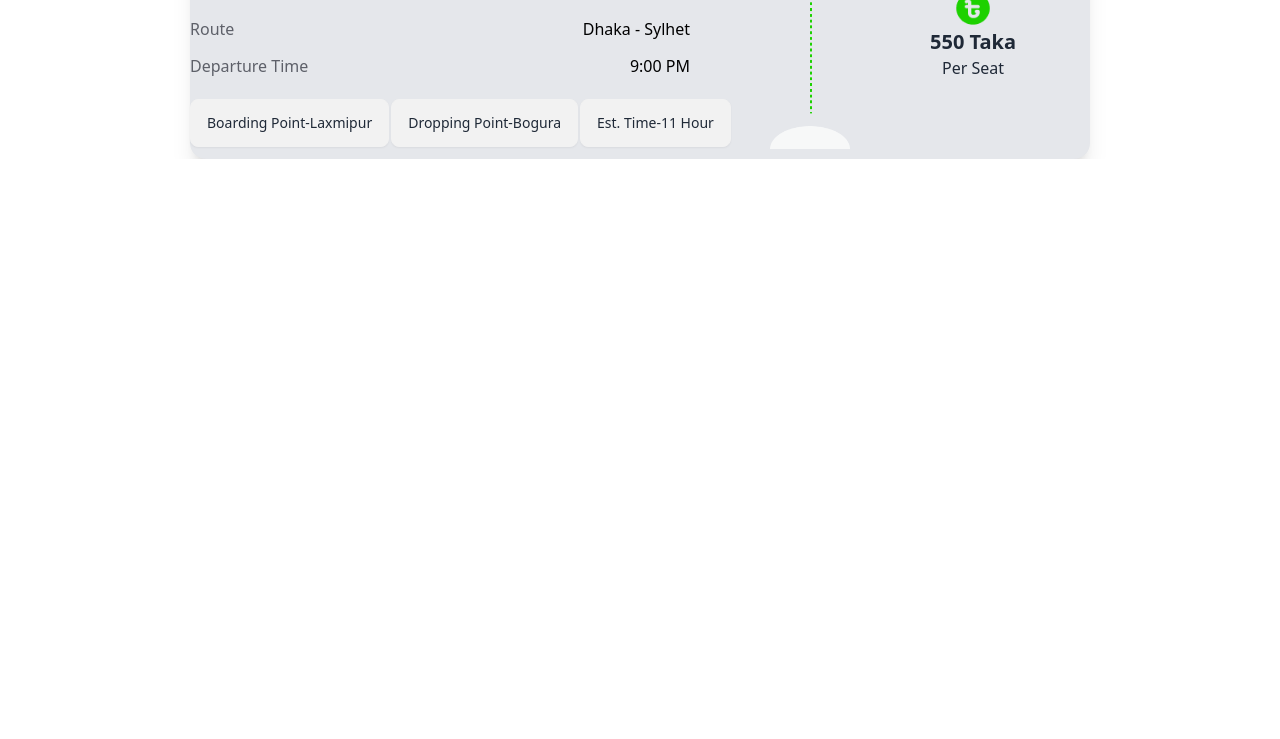
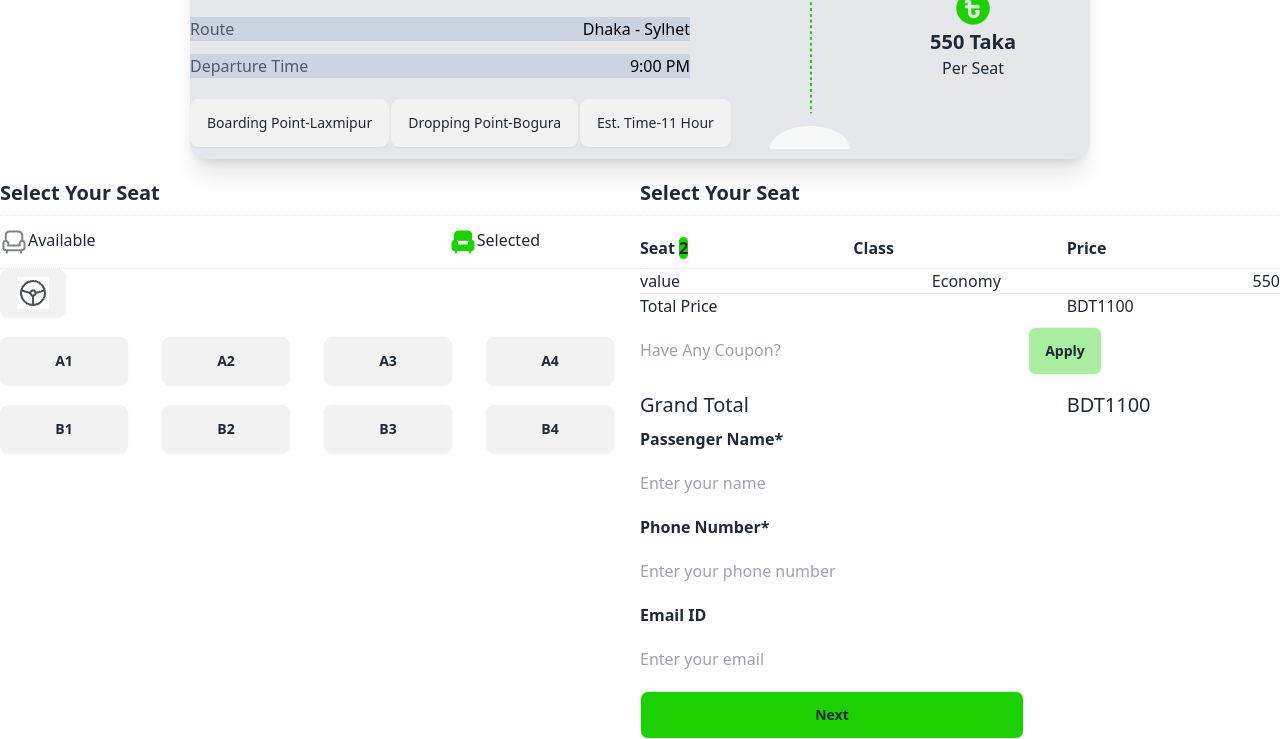
Before and after one commit to rakibulVSC/assignment-5, a plain HTML site: page styles/index.html in a window 1280 px wide. Shown: the part 1189-1928 px from the top of the page. Before the commit the page ends 1348 px from the top, so only its background shows below. Drawn offline with nearby package versions, Linux system fonts and the light colour scheme.

Commit message:
add text

```diff
--- a/styles/index.html
+++ b/styles/index.html
@@ -41,7 +41,7 @@
         </ul>
       </div>
       <div class="navbar-end">
-        <a class="btn bg-[#1DD1001A] border-[#1DD10066] text-[#1DD100] text-xl  font-bold rounded-md">Bus <span><img
+        <a class="btn bg-[#1DD1001A] border-[#1DD10060] text-[#1DD100] text-xl  font-bold rounded-md">Bus <span><img
               src="../images/bus-icon.png" alt=""></span></a>
       </div>
     </div>
@@ -55,7 +55,7 @@
           <p class="mx-auto  h-8 w-1/2 text-center text-[#FFFFFF] text-lg font-normal tracking-normal ">When the buses
             leave the stand, it becomes quiet. But when another bus comes, it becomes busier again.</p>
           <div class="card-actions mt-0 ">
-            <button class="btn text-[#030712] bg-[#1DD100] text-xl font-bold mx-auto ">Buy Tickets</button>
+           <a class="mx-auto" href="#paribahan"> <button class="btn text-[#030712] bg-[#1DD100] text-xl font-bold mx-auto ">Buy Tickets</button></a>
           </div>
         </div>
       </div>
@@ -104,7 +104,7 @@
     </section>
 
     <!-- paribahann section  -->
-    <section class="mt-5">
+    <section id="paribahan" class="mt-5">
 
       <h1 class="text-center font-extrabold text-4xl">R.H Paribahan</h1>
       <p class="text-[#03071299] text-center h-12 w-1/2 justify-center mx-auto mt-4">Yes, you can run unit tests and
@@ -126,19 +126,19 @@
             </div>
             <button class="btn">
               <img src="../images/seat-green.png" alt="">
-              <span>40</span><span>Seats Left</span>
+              <span>8</span><span>Seats Left</span>
           </div>
           <section id="route" class="mt-5 ">
-            <div class="flex justify-between ">
+            <div class="flex justify-between bg-slate-300 ">
               <p class="text-[#03071299] text-left">Route</p>
               <p class="font-medium text-base text-black">Dhaka - Sylhet</p>
               </div>
-            <hr>
-            <div class="flex justify-between mt-3">
+              <hr style="border-style:dotted;">
+            <div class="flex justify-between mt-3 bg-slate-300 ">
               <p class="text-[#03071299] text-left">Departure Time</p>
               <p class="font-medium text-base text-black">9:00 PM</p>
               </div>
-            <hr>
+              <hr style="border-style:dotted;">
             <div id="route"  class="flex justify-between mt-5 gap-0.5">
               <button class="btn font-light text-sm">Boarding Point-Laxmipur</button>
               <button class="btn font-light text-sm">Dropping Point-Bogura</button>
@@ -160,13 +160,111 @@
         </div>
 
       </section>
+   </section>
 
-    </section>
+
+   <!-- seat section  -->
+   <section class="flex">
+    <!-- 1st div  -->
+    <section class="flex-1">
+      <h1 class="font-extrabold text-xl mt-5 mb-2">Select Your Seat</h1>
+      <hr style="border-style:dotted;">
+      <div class="flex justify-between mt-3 mb-3" style="width: 540px;">
+       <div class="flex">
+        <hr style="border-style:dotted;">
+        <img src="../images/seat   gray.jpeg" alt="">
+        <span>Available</span>
+
+      </div>
+      <hr style="border-style:dotted;">
+      <div class="flex">
+        <img src="../images/seat-green-filled.png" alt="">
+        <span>Selected</span>
+      </div>
+
+      </div>
+      <hr style="border-style:dotted;">
+
+      <button class="btn flex justify-between space-x-28 "><img src="../images/tabler-icon-steering-wheel.jpeg" alt=""></button>
+
+      <div class="grid grid-cols-4 mt-5 gap-2">
+        <button id="card" class="btn w-32"><h4>A1</h4> </button>
+        <button id="card" class="btn w-32"><h4>A2</h4> </button>
+        <button id="card" class="btn w-32"><h4>A3</h4></button>
+        <button id="card" class="btn w-32"><h4>A4</h4></button>
+      </div>
+      <div class="grid grid-cols-4 mt-5 gap-2">
+        <button id="card" class="btn w-32"><h4>B1</h4> </button>
+        <button id="card" class="btn w-32"><h4>B2</h4> </button>
+        <button id="card" class="btn w-32"><h4>B3</h4></button>
+        <button id="card" class="btn w-32"><h4>B4</h4></button>
+      </div>
+      </section>
+    <!-- <div>
+      <p>|</p>
+      <p>|</p>
+      <p>|</p>
+    </div> -->
+    <!-- 2nd div  -->
+  <section class="flex-1">
+    <h1 class="font-extrabold text-xl mt-5 mb-2">Select Your Seat</h1>
+    <hr style="border-style:dotted;">
+    <div class="container">
+      <div class="grid grid-cols-3 justify-around mt-5 mb-2">
+        <p class="text-base font-bold">Seat <span class="rounded-full bg-[#1DD100]">2</span></p>
+        <p class="text-base font-bold">Class</p>
+        <p class="text-base font-bold">Price</p>
+      </div>
+      <hr style="border-style:dotted;">
+       <div id="class">
+
+      </div>
+      <hr>
+
+    </div>
+    <div class="grid grid-cols-3 justify-between">
+      <p>Total Price</p>
+      <p></p>
+      <p class="items-center">BDT<span>1100</span></p>
+    </div>
+    <input class="mt-5 w-96" type="text" name="" id="" placeholder="Have Any Coupon?"> <button class="btn bg-[#1DD10060]">Apply</button></input>
+    <div class="grid grid-cols-3 justify-between mt-4">
+      <p class="text-xl font-medium">Grand Total</p>
+      <p></p>
+      <p class="text-xl font-medium">BDT<span>1100</span></p>
+    </div>
+    <p class="text-base font-bold mt-2">Passenger Name*</p>
+    <input class="h-12 w-96 rounded-md mt-2" type="text" name="" id="" placeholder="Enter your name">
+    <p class="text-base font-bold mt-2">Phone Number*</p>
+    <input  class="h-12 w-96 rounded-md mt-2" type="text" name="" id="" placeholder="Enter your phone number">
+    <p class="text-base font-bold mt-2">Email ID</p>
+    <input  class="h-12 w-96 rounded-md mt-2" type="text" name="" id="" placeholder="Enter your email">
+  <br>
+    <!-- Open the modal using ID.showModal() method -->
+<button class="btn mt-2 w-96 bg-[#1DD100]" onclick="my_modal_1.showModal()">Next</button>
+<dialog id="my_modal_1" class="modal">
+  <div class="modal-box">
+    <img class="mx-auto" src="../images/success.png" alt="">
+    <h3 class="font-bold text-lg text-[#1DD100] mx-auto text-center mt-1">Success</h3>
+    <p class="py-2 text-center">Thank you for Booking Our Bus Seats. We are working hard to find the best service and deals for you.</p>
+    <p class="text-center">Shortly you will find a confirmation in your email.</p>
+    <div class="rounded-md ">
+      <form method="dialog">
+        <!-- if there is a button in form, it will close the modal -->
+        <button class="btn mx-auto">Continue</button>
+      </form>
+    </div>
+  </div>
+</dialog>
+
+  </section>
+   </section>
   </main>
 
 
   <footer>
-
+ <script src="ticket.js"></script>
+ <script src="extra.js"></script>
   </footer>
 
 </body>
--- a/styles/ticket.js
+++ b/styles/ticket.js
@@ -0,0 +1,46 @@
+// add div
+function createNewDiv(){
+const newDiv=document.createElement("div");
+newDiv.classList.add("flex", "justify-between");
+const paragraph=document.createElement("p");
+paragraph.innerText="value";
+newDiv.appendChild(paragraph);
+const para=document.createElement("p");
+para.textContent="Economy";
+newDiv.appendChild(para);
+const parah=document.createElement("p");
+parah.textContent="550";
+newDiv.appendChild(parah);
+document.getElementById('class').appendChild(newDiv);
+
+
+}
+createNewDiv();
+
+
+
+
+
+
+const cards=document.querySelectorAll("#card");
+// console.log(cards);
+
+
+
+for(const card of cards){
+    // console.log(ticket)
+  card.addEventListener('click',function(){
+    // console.log('clicked');
+    // get the name,class,price
+    const title=card.querySelector("h4");
+    let value=title.innerText;
+    console.log(value);
+
+  });
+//  let ChangeValue=card.querySelectorAll(".changeValue") ;
+//  ChangeValue.addEventListener('click',function(){
+//   let para=card.querySelectorAll("p");
+//   paragraph.innerText="New Value";
+//  })
+
+}
```
Also changed, not shown: images/seat   gray.jpeg (added), images/seat-gray.png (deleted), images/tabler-icon-steering-wheel.jpeg (added), styles/extra.js (added).
